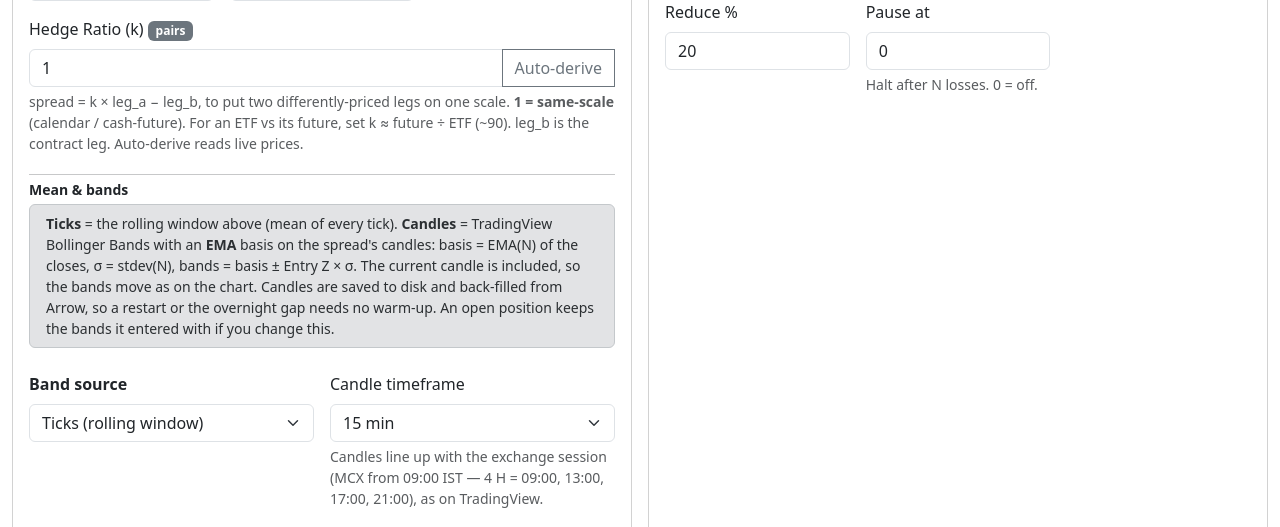
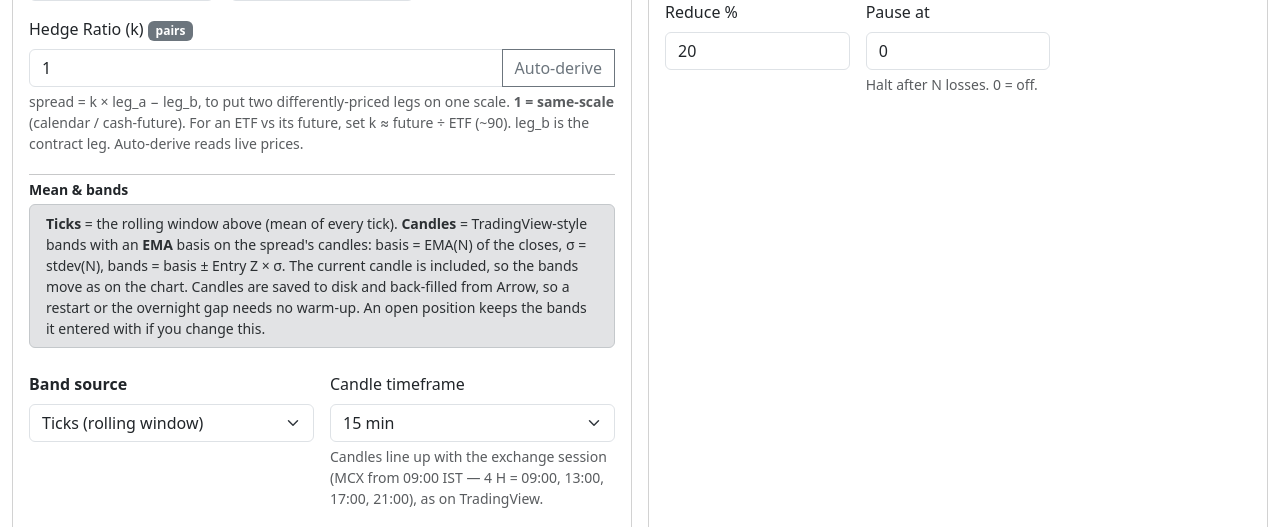
Before and after one commit to ajoxf/arrow-statarb, a Flask app: page /settings in a window 1280 px wide. Shown: the part 751-1278 px from the top of the page. Run offline with Flask 3, Linux system fonts and the light colour scheme; data that the repository does not hold is empty; some libraries are stand-ins or nearby versions.

Commit message:
Desk: the bands window is titled 'Spread'; drop the words 'Bollinger Bands'
Co-Authored-By: Claude Opus 5.5 <noreply@anthropic.com>
Claude-Session: https://claude.ai/code/session_016x1ZuCkDdJe26VoHHsYJqZ

```diff
--- a/arrow_statarb/web/static/desk.js
+++ b/arrow_statarb/web/static/desk.js
@@ -14,7 +14,7 @@
   'use strict';
 
   var DASH = '—';
-  var LAYOUT_KEY = 'nexus-desk-layout-v2';   // v2: Bollinger Bands window in the default set
+  var LAYOUT_KEY = 'nexus-desk-layout-v2';   // v2: the spread candle/bands window in the default set
   var PREF_KEY = 'nexus-desk-prefs-v1';
 
   // ── tiny helpers ───────────────────────────────────────────────────────
@@ -138,7 +138,7 @@
     {id: 'ladder', title: 'Ladder · A − B', x: 8, y: 8, w: 360, h: 640, flush: true},
     {id: 'signal', title: 'Signal & Position', x: 376, y: 8, w: 470, h: 360},
     {id: 'stats', title: 'Statistics & Filters', x: 854, y: 8, w: 330, h: 360},
-    {id: 'bands', title: 'Bollinger Bands · spread', x: 376, y: 376, w: 470, h: 272},
+    {id: 'bands', title: 'Spread', x: 376, y: 376, w: 470, h: 272},
     {id: 'charts', title: 'Z-Score & Spread', x: 376, y: 376, w: 470, h: 272, closed: true},
     {id: 'margin', title: 'Margin', x: 1192, y: 8, w: 300, h: 300},
     {id: 'fills', title: 'Fills & Slippage', x: 8, y: 656, w: 838, h: 250, flush: true},
--- a/arrow_statarb/web/templates/settings.html
+++ b/arrow_statarb/web/templates/settings.html
@@ -63,7 +63,7 @@
                         <div class="fw-semibold small mb-1">Mean &amp; bands</div>
                         <div class="alert alert-secondary py-2 small mb-2">
                             <strong>Ticks</strong> = the rolling window above (mean of every tick).
-                            <strong>Candles</strong> = TradingView Bollinger Bands with an <strong>EMA</strong>
+                            <strong>Candles</strong> = TradingView-style bands with an <strong>EMA</strong>
                             basis on the spread's candles: basis = EMA(N) of the closes, σ = stdev(N),
                             bands = basis ± Entry Z × σ. The current candle is included, so the bands move
                             as on the chart. Candles are saved to disk and back-filled from Arrow, so a
```
